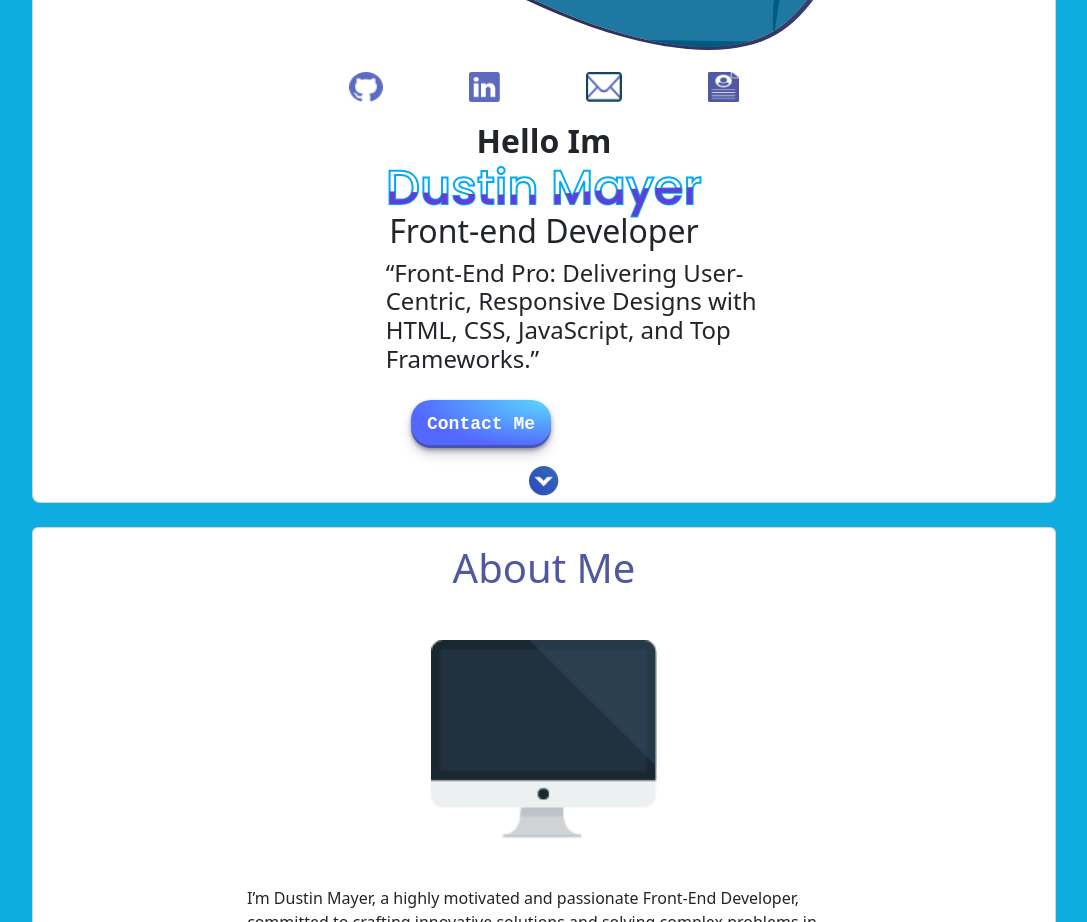
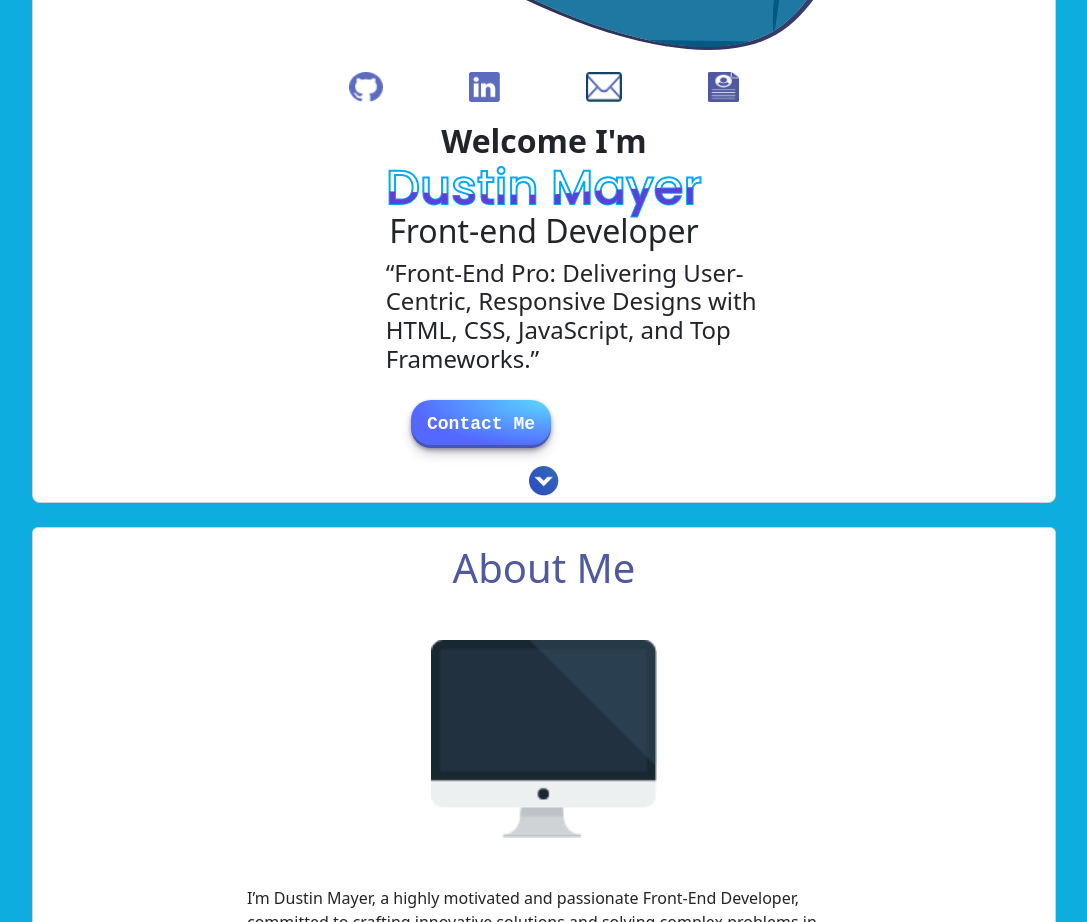
Before and after one commit to maye0085/portfolio, a React (Create React App) app: page / in a window 1280 px wide. Shown: the part 840-1762 px from the top of the page, without its empty margins (96-1183 px from the left). Built offline with nearby package versions, Linux system fonts and the light colour scheme.

Commit message:
header change

```diff
--- a/src/App.js
+++ b/src/App.js
@@ -173,7 +173,7 @@ function App() {
               {/* Content here */}
 
               <div className="topHeyHeader ">
-                <h2 className="fw-bold">Hello Im</h2>
+                <h2 className="fw-bold">Welcome I'm</h2>
               </div>
 
               <div className="testAnim">
```
